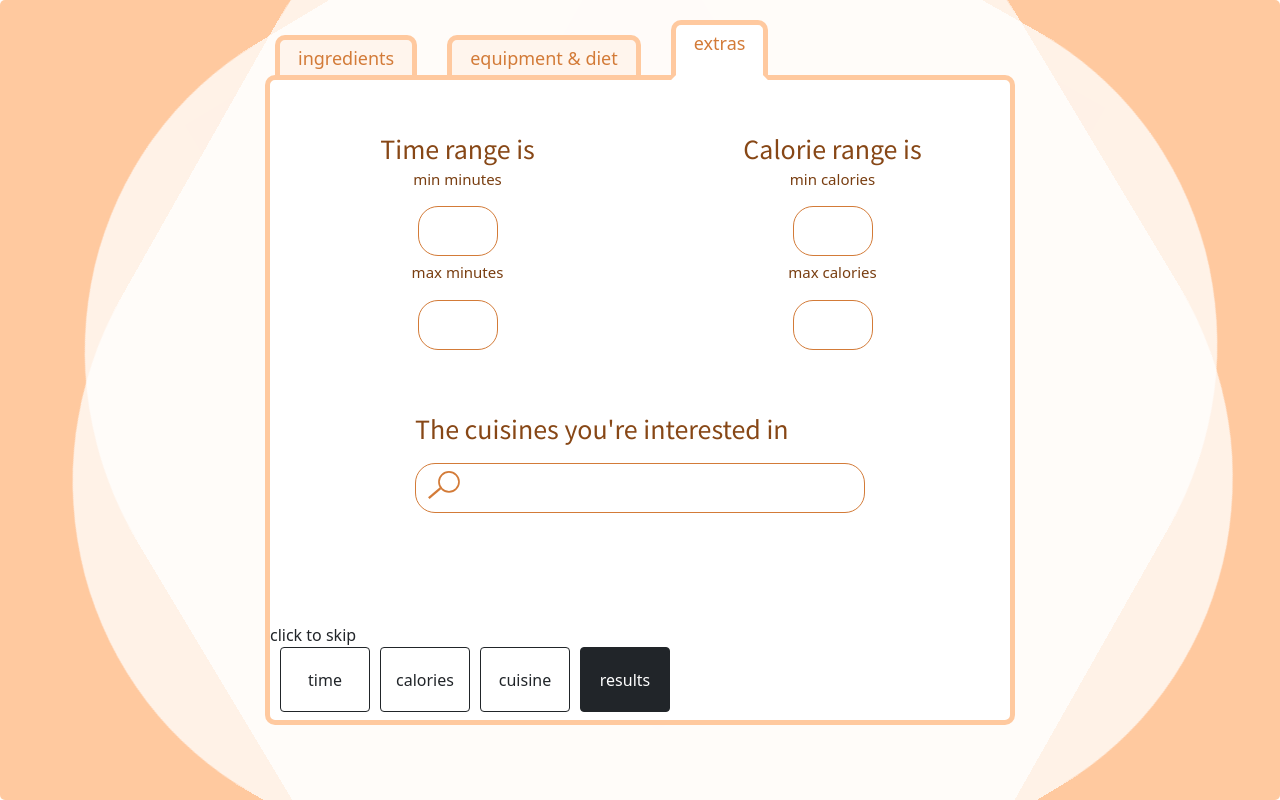
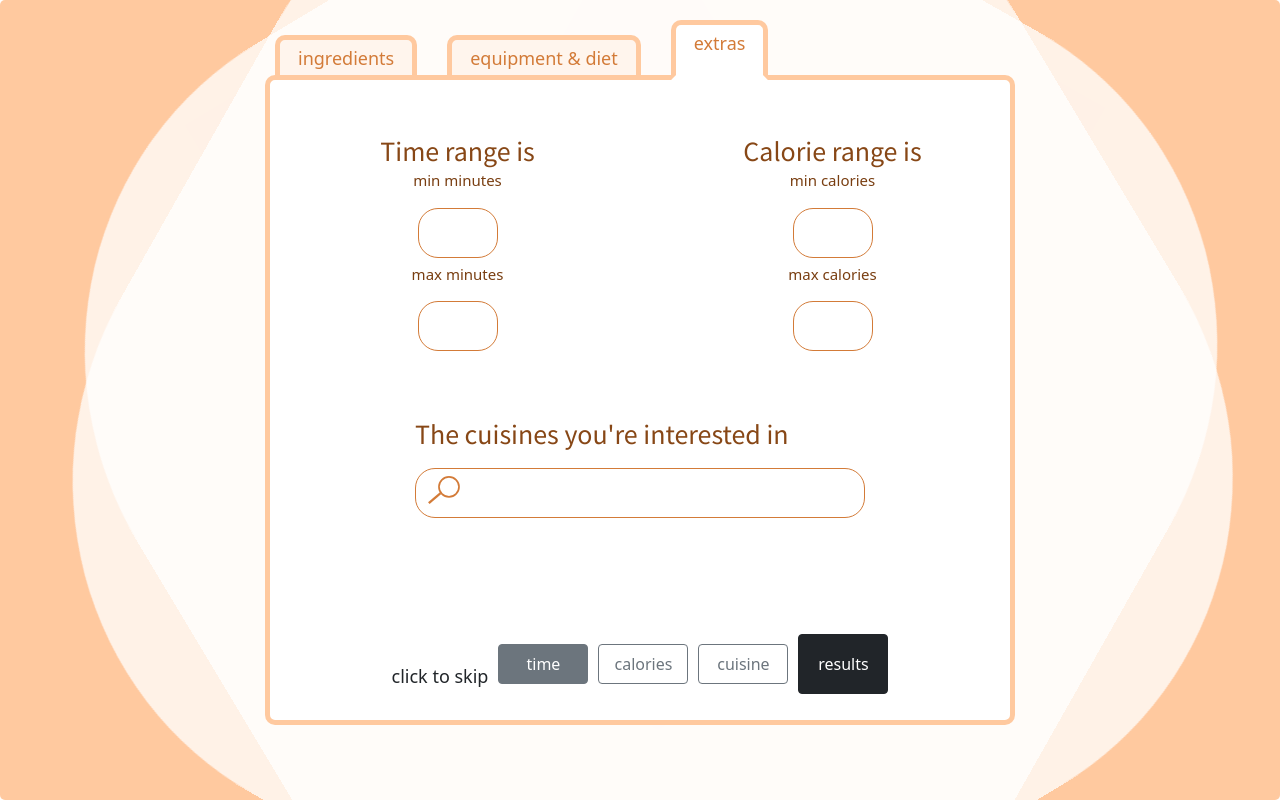
Before and after one commit to ktanojo17505/whipped-up, a Next.js app: page /form in a window 1280 px wide. Both pictures are taken after a click on the element "extras". Built offline with nearby package versions, Linux system fonts and the light colour scheme.

Commit message:
finished skip button functionality

```diff
--- a/components/minMaxInput.js
+++ b/components/minMaxInput.js
@@ -13,14 +13,15 @@ class MinMaxInput extends React.Component {
         const maxLabel = this.props.maxLabel;
         const minState = this.props.minState;
         const maxState = this.props.maxState;
+        const minVal = this.props.minVal;
+        const maxVal = this.props.maxVal;
         return (
         <div className={styles.minMax}>
             <p className={styles.title} style={{marginBottom: 0}}>{description}</p>
             <p className={styles.label}>{minLabel}</p>
-            <input className={styles.inputNumbers} type="text" onKeyDown={(e) => this.props.handleMinMaxSubmit(e, minState)}></input>
+            <input className={styles.inputNumbers} value={minVal === null ? "" : minVal} type="text" onChange={(e) => this.props.handleMinMaxSubmit(e, minState)}></input>
             <p className={styles.label}>{maxLabel}</p>
-            <input className={styles.inputNumbers} type="text" onKeyDown={(e) => this.props.handleMinMaxSubmit(e, maxState)}></input>
-            {/* <button>skip</button> */}
+            <input className={styles.inputNumbers} value={minVal === null ? "" : maxVal} type="text" onChange={(e) => this.props.handleMinMaxSubmit(e, maxState)}></input>
         </div>
 
         );
--- a/pages/form.js
+++ b/pages/form.js
@@ -9,8 +9,6 @@ import mCustomScrollbar from "malihu-custom-scrollbar-plugin";
 import Checkbox from "../components/checkbox.js";
 import MinMaxInput from "../components/minMaxInput.js";
 import Tab from "../components/tab.js";
-
-// https://css-tricks.com/functional-css-tabs-revisited/
 
 class FormContainer extends React.Component {
     constructor(props) {
@@ -67,12 +65,18 @@ class FormContainer extends React.Component {
             maxTime: null,
             minCalories: null,
             maxCalories: null,
+            toSkip: {
+                time: true,
+                calories: false,
+                cuisine: false
+            }
         }
         this.handleIngredientSubmit = this.handleIngredientSubmit.bind(this);
         this.handleIngredientRemove = this.handleIngredientRemove.bind(this);
         this.handleNextForm = this.handleNextForm.bind(this);
         this.handleCheck = this.handleCheck.bind(this);
         this.handleMinMaxSubmit = this.handleMinMaxSubmit.bind(this);
+        this.handleSkip = this.handleSkip.bind(this);
     }
 
     handleIngredientSubmit(e, stateKey) {
@@ -93,7 +97,6 @@ class FormContainer extends React.Component {
         console
     }
 
-    // TODO: set this so that it takes in an int that will be the next step of the form
     handleNextForm(nextStep){
         this.setState({step: nextStep});
     }
@@ -109,24 +112,31 @@ class FormContainer extends React.Component {
     }
 
     handleMinMaxSubmit(e, stateKey){
-        if (e.key == "Enter"){
-            // console.log(e.target.value);
         this.setState({[stateKey]: e.target.value}, () => {
-                console.log(e.target.value, this.state[stateKey])
+            console.log(e.target.value, this.state[stateKey]);
         });
-            e.target.blur();
-        }
-        // console.log(this.state[stateKey]);
     }
 
     handleSkip(inputType){
-        if (inputType == "time"){
+        var toSkipMap = this.state.toSkip;
+        toSkipMap[inputType] = !toSkipMap[inputType];
+        this.setState({toSkip: toSkipMap}, () => {
+            console.log(this.state.toSkip)
+        });
+        switch (inputType){
+            case "time":
                 this.setState({minTime: null});
                 this.setState({maxTime: null});
-        }
-        else{
+                break;
+            case "calories":
                 this.setState({minCalories: null});
                 this.setState({maxCalories: null});
+                break;
+            case "cuisine":
+                if (this.state.cuisines.length > 0){
+                    this.setState({cuisines: []});
+                };
+                break;
         }
     }
 
@@ -136,8 +146,13 @@ class FormContainer extends React.Component {
         const equipmentArr = this.state.equipment;
         const cuisinesArr = this.state.cuisines;
         const dietMap = this.state.dietaryRestriction;
+        const toSkip = this.state.toSkip;
         // dietMap.map((diet, index) => console.log(diet));
         const step = this.state.step;
+        const minTime = this.state.minTime;
+        const maxTime = this.state.maxTime;
+        const minCalories = this.state.minCalories;
+        const maxCalories = this.state.maxCalories;
         return (
             <>
             <div className={styles.wrapper}>
@@ -256,6 +271,8 @@ class FormContainer extends React.Component {
                                             maxLabel={"max minutes"}
                                             minState={"minTime"}
                                             maxState={"maxTime"}
+                                            minVal={minTime}
+                                            maxVal={maxTime}
                                             handleMinMaxSubmit={this.handleMinMaxSubmit}
                                         />
                                         <MinMaxInput
@@ -264,6 +281,8 @@ class FormContainer extends React.Component {
                                             maxLabel={"max calories"}
                                             minState={"minCalories"}
                                             maxState={"maxCalories"}
+                                            minVal={minCalories}
+                                            maxVal={maxCalories}
                                             handleMinMaxSubmit={this.handleMinMaxSubmit}
                                         />
                                     </div>
@@ -287,13 +306,13 @@ class FormContainer extends React.Component {
                                     </div>
                                 </div>
                                 <div className={styles.lastButtons}>
+                                    <div className={styles.buttonGroup}>
                                         <label>
                                             click to skip
                                         </label>
-                                    <div className={styles.buttonGroup}>
-                                        <Button className={styles.nextButton} variant="outline-dark" style={{marginLeft: 10}}>time</Button>
-                                        <Button className={styles.nextButton} variant="outline-dark" style={{marginLeft: 10}}>calories</Button>
-                                        <Button className={styles.nextButton} variant="outline-dark" style={{marginLeft: 10}}>cuisine</Button>
+                                        <Button className={styles.skipButton} variant={toSkip["time"] ? "secondary" : "outline-secondary"} style={{marginLeft: 10}} onClick={() => this.handleSkip("time")}>time</Button>
+                                        <Button className={styles.skipButton} variant={toSkip["calories"] ? "secondary" : "outline-secondary"} style={{marginLeft: 10}} onClick={() => this.handleSkip("calories")}> calories</Button>
+                                        <Button className={styles.skipButton} variant={toSkip["cuisine"] ? "secondary" : "outline-secondary"} style={{marginLeft: 10}} onClick={() => this.handleSkip("cuisine")}>cuisine</Button>
                                         <Button className={styles.nextButton} variant="dark" style={{marginLeft: 10}}>results</Button>
                                     </div>
                                 </div>
--- a/styles/form.module.css
+++ b/styles/form.module.css
@@ -220,10 +220,10 @@ from { transform: rotate(360deg);}
 
 .nextButton{
     width: 90px;
-    height: 65px;
+    height: 60px;
     border-radius: 15px;
     font-size: 16px;
-    margin-left: 85%;
+    margin-left: 82%;
     margin-bottom: 5%;
 }
 
@@ -375,9 +375,38 @@ from { transform: rotate(360deg);}
 .buttonGroup{
     display: flex;
     flex-direction:row;
+    justify-content: center;
+    align-items: center;
+    text-align: center;
 }
+
+.skipButton{
+    width: 90px;
+    height: 40px;
+    border-radius: 35px;
+    font-size: 14px;
+    margin-bottom: 5%;
+    color: #c09370;
+    border: #c09370;
+    box-shadow: none;
+}
+
+.skipButton:focus{
+    box-shadow: none;
+}
+
+/* .skipButton:hover{
+    background-color: #c09370;
+    border: white;
+    color: white;
+    box-shadow: none;
+} */
 
 .lastButtons{
     display: flex;
-    flex-direction: column;
+    flex-direction: row;
+    font-family: 'Noto Sans SC,' sans-serif;
+    font-size: 18px;
+    text-align: justify;
+    margin: auto;
 }
```
Lines whose indentation alone changed are shown as unchanged.
